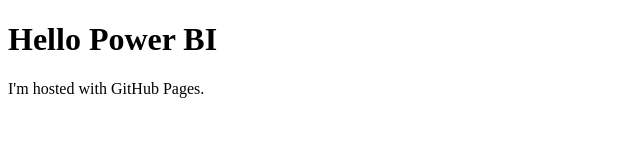
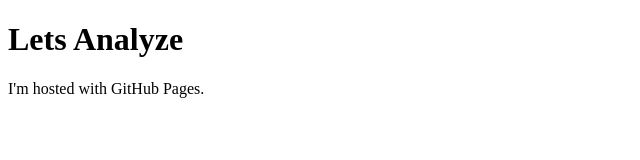
Before and after one commit to tbnag/powerbicookbook.github.io, a plain HTML site: page docs/index.html in a window 1280 px wide. Shown: the whole page, without its empty margins (0-640 px from the left). Drawn offline with Linux system fonts and the light colour scheme.

Commit message:
File updated

```diff
--- a/docs/index.html
+++ b/docs/index.html
@@ -1,7 +1,7 @@
 <!DOCTYPE html>
 <html>
 <body>
-<h1>Hello Power BI</h1>
+<h1>Lets Analyze</h1>
 <p>I'm hosted with GitHub Pages.</p>
 </body>
 </html>
```
